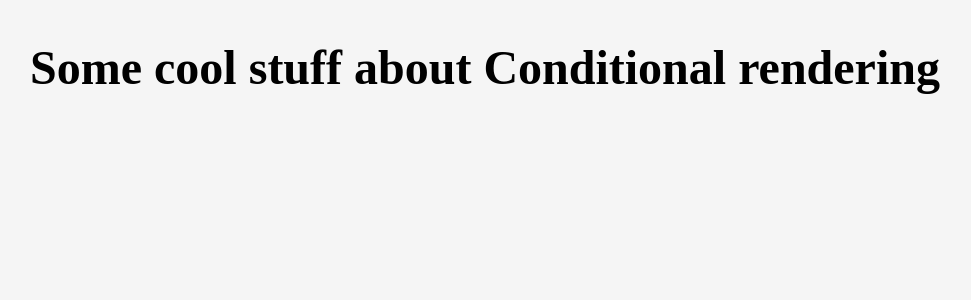
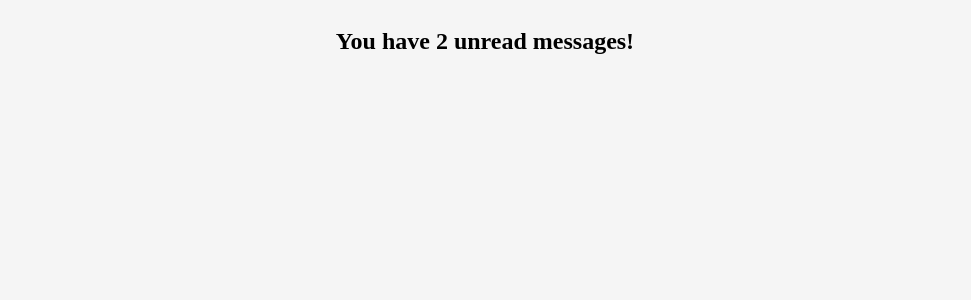
Before and after one commit to sserges/reat-full-tuto, a React (Create React App) app: page / in a window 1280 px wide. Shown: the top 300 px of the page, without its empty margins (155-1126 px from the left). Built offline with nearby package versions, Linux system fonts and the light colour scheme.

Commit message:
Conditional rendering Part 2

```diff
--- a/src/App.js
+++ b/src/App.js
@@ -5,26 +5,18 @@
     constructor() {
         super()
         this.state = {
-            isLoading: true
+            unreadMessages: [
+                "Call your mom!",
+                "New spam email available. All links are definitely safe to click."
+            ]
         }
-    }
-
-    componentDidMount() {
-        setTimeout(() => {
-            this.setState({
-                isLoading: false
-            })
-        }, 1500)
     }
 
     render() {
         return (
             <div>
                 {
-                    this.state.isLoading ?
-                        <h1>Loading...</h1>
-                    :
-                        <Conditional isLoading={this.state.isLoading}/>
+                    this.state.unreadMessages.length > 0 && <h2>You have {this.state.unreadMessages.length} unread messages!</h2>
                 }
             </div>
         )
```
